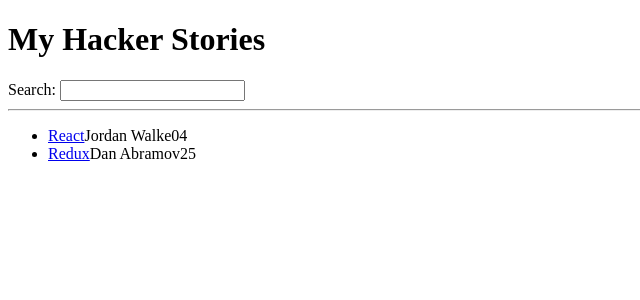
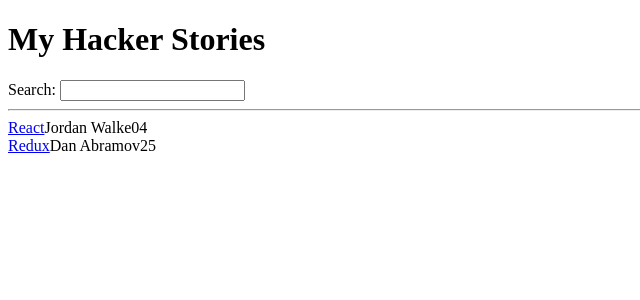
Before and after one commit to bingo009/hacker-stories, a React (Vite) app: page / in a window 1280 px wide. Shown: the top 300 px of the page, without its empty margins (0-640 px from the left). Built offline with nearby package versions, Linux system fonts and the light colour scheme.

Commit message:
Corrected the changes for props

```diff
--- a/src/App.jsx
+++ b/src/App.jsx
@@ -1,25 +1,17 @@
-// import * as React from 'react';
+//  import * as React from 'react';
 
 
-const  List = (props) => (
-    <ul>
-      {props.list.map((item) => (
-          <Item key={item.objectID} item={item} />
-        ))}
-    </ul>
-);
-const Item = (props) => (
-
-    <li>
-      <span>
-        <a href={props.item.url}>{props.item.title}</a>
-      </span>
-      <span>{props.item.author}</span>
-      <span>{props.item.num_comments}</span>
-      <span>{props.item.points}</span>
-    </li>
-
-)
+const List = props =>
+    props.list.map(item => (
+  <div key={item.objectID}>
+          <span>
+          <a href={item.url}>{item.title}</a>
+          </span>
+          <span>{item.author}</span>
+          <span>{item.num_comments}</span>
+          <span>{item.points}</span>
+  </div>
+));
 const Search = () => {
   return (
         <div>
```
